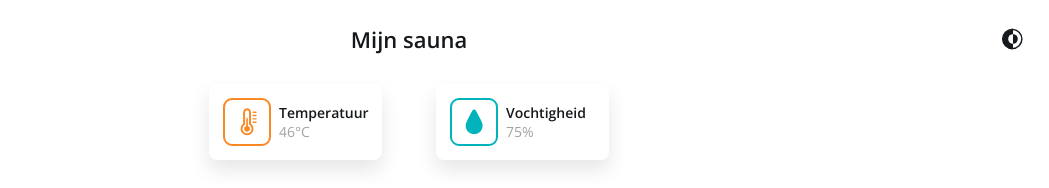
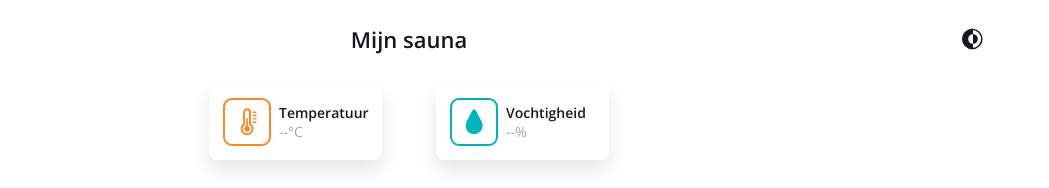
Before and after one commit to jhaenen/Sauna, a Vue app in the folder Site/: page /#/home in a window 1280 px wide. Shown: the top 188 px of the page, without its empty margins (231-1280 px from the left). Built offline with nearby package versions, Linux system fonts and the light colour scheme; no server answers; grey boxes are pictures that could not be loaded; the HTML template or start-up script is replaced by a standard one.

Commit message:
Get sensor data

```diff
--- a/Site/src/app.vue
+++ b/Site/src/app.vue
@@ -15,7 +15,6 @@ import sensorData from "./components/sensorData.vue"
 export default {
     name: "App",
     components: {sensorData, titleBar},
-
     data() {
         return {
             title: "Mijn sauna",
--- a/Site/src/components/sensorData.vue
+++ b/Site/src/components/sensorData.vue
@@ -4,14 +4,14 @@
             <temp-icon class="icon"/>
             <div>
                 <div class="title">Temperatuur</div>
-                <div class="value">46&#176;C</div>
+                <div class="value">{{SD.sensorData.temp}}&#176;C</div>
             </div>
         </div>
         <div :class="{item: true, lightMode: !(SD.darkMode), darkMode: SD.darkMode}">
             <hum-icon class="icon"/>
             <div>
                 <div class="title">Vochtigheid</div>
-                <div class="value">75%</div>
+                <div class="value">{{SD.sensorData.hum}}%</div>
             </div>
         </div>
     </div></div>
@@ -30,6 +30,10 @@ export default {
         return {
             SD: Store.data
         }
+    },
+    mounted() {
+        Store.methods.getSensorData();
+        setInterval(Store.methods.getSensorData, 5000);
     }
 }
 </script>
--- a/Site/src/components/titleBar.vue
+++ b/Site/src/components/titleBar.vue
@@ -31,6 +31,8 @@ export default {
         align-items: center;
         justify-content: space-evenly;
         padding: 24px 0 30px 0;
+        margin: 0 auto;
+        max-width: 1200px;
     }
 
     #title {
--- a/Site/src/stores/Store.js
+++ b/Site/src/stores/Store.js
@@ -1,11 +1,29 @@
 const Store = {
     data: {
         darkMode: false,
-        back: false
+        back: false,
+        sensorData: {temp: "--", hum: "--"}
     },
     methods: {
         timeOutHandler() {
             alert("Failed to connect");
+        },
+        getSensorData() {
+            var xhr = new XMLHttpRequest();
+
+            xhr.onreadystatechange = function() {
+                if (xhr.readyState === 4 && this.status == 200) {
+                    const data = JSON.parse(xhr.response);
+                    console.log(data);
+                    Store.data.sensorData = data;
+                }
+            }
+
+            xhr.ontimeout = Store.methods.timeOutHandler;
+
+            xhr.timeout = 5000;
+            xhr.open("GET", "http://192.168.2.233/stats", true);
+            xhr.send(null);
         }
     }
 };
```
